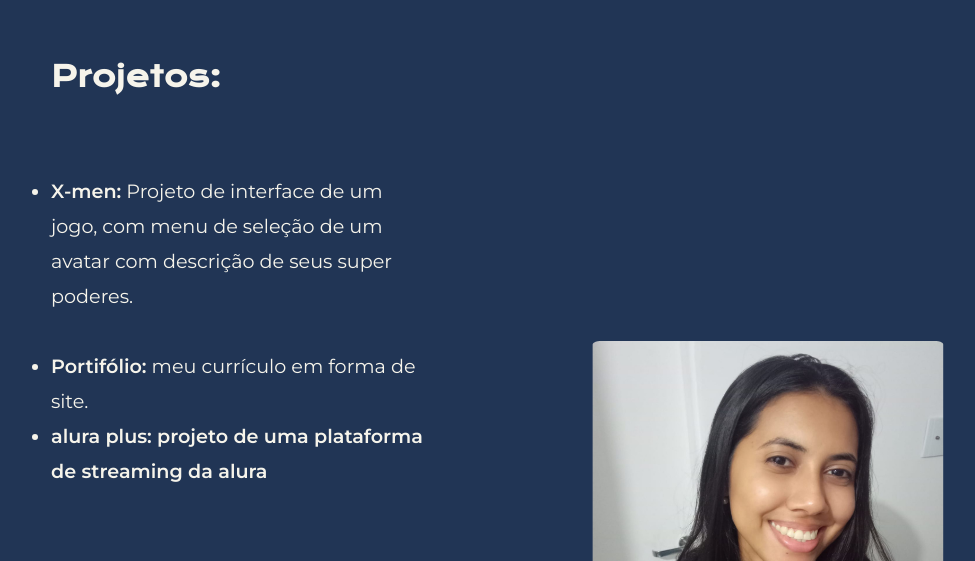
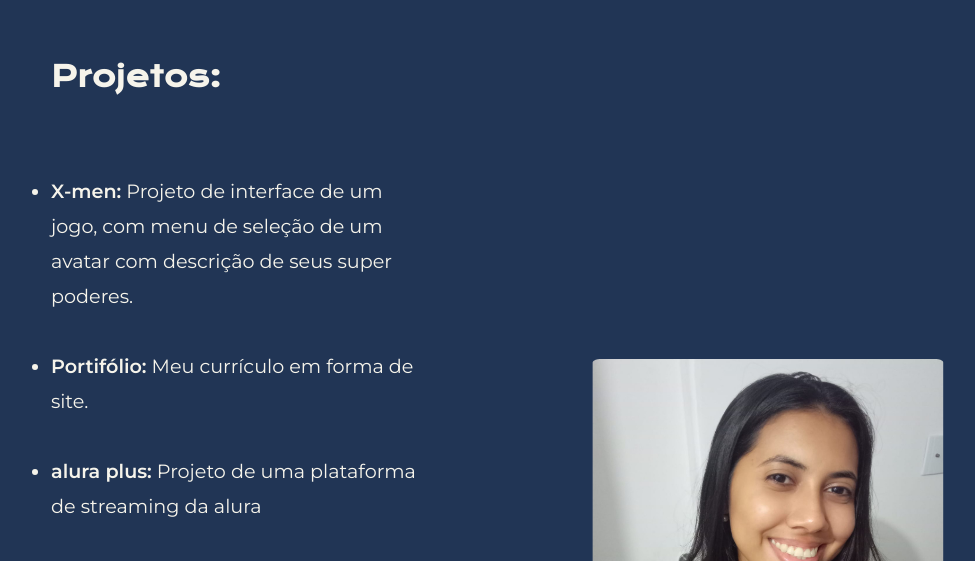
Before and after one commit to deborasoaresc/portifolio, a plain HTML site: page curriculo.html in a window 1280 px wide. Shown: the part 177-738 px from the top of the page, without its empty margins (141-1116 px from the left). Drawn offline with nearby package versions, Linux system fonts and the light colour scheme.

Commit message:
consertei o strong no arquivo curriculo

```diff
--- a/curriculo.html
+++ b/curriculo.html
@@ -22,8 +22,8 @@
             <p class="apresentacao_conteudo_texto">
                 <ul class="apresentacao_conteudo_texto">
                     <li> <strong>X-men:</strong> Projeto de interface de um jogo, com menu de seleção de um avatar com descrição de seus super poderes.</li><br>
-                    <li><strong>Portifólio:</strong> meu currículo em forma de site.</li>
-                    <li><strong>alura plus: projeto de uma plataforma de streaming da alura</strong></li>
+                    <li><strong>Portifólio:</strong> Meu currículo em forma de site.</li><br>
+                    <li><strong>alura plus:</strong> Projeto de uma plataforma de streaming da alura</li>
                 </ul>
             </p>
             <h2 class="apresentacao_conteudo_titulo">Cursos:</h2>
```
